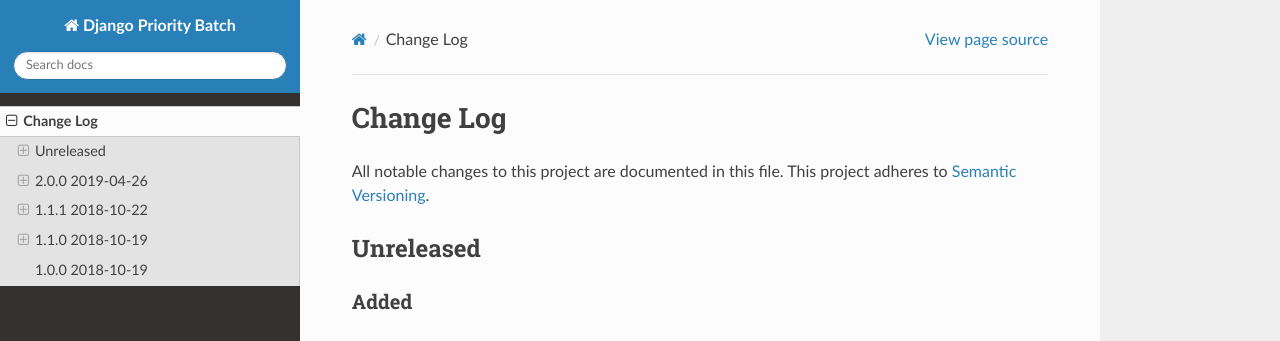
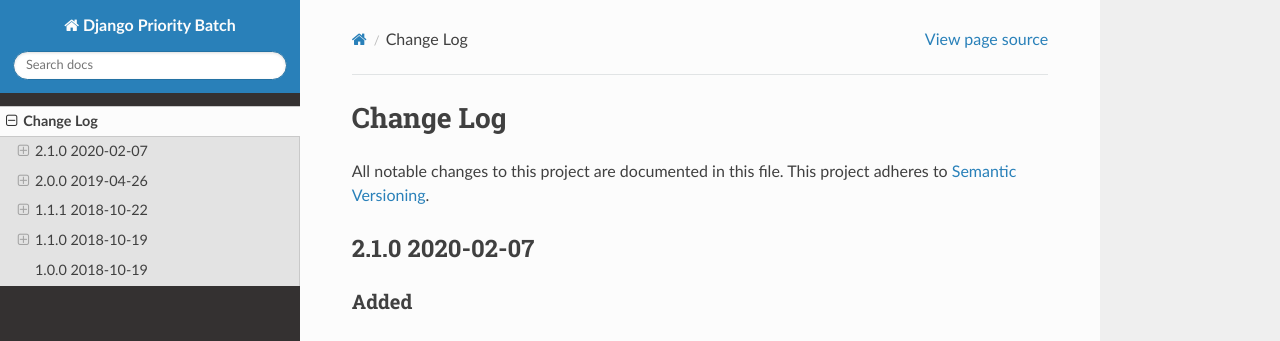
Before and after one commit to genialis/django-priority-batch, a Sphinx documentation site: the page built from docs/CHANGELOG.rst, in a window 1280 px wide and 1117 px high. Shown: the top 341 px of the window. Built offline with Sphinx 7.4.7 and the Read the Docs theme 2.0.0, drawn with Linux system fonts in a browser that asks for light colours.

Commit message:
Release 2.1.0

```diff
--- a/docs/CHANGELOG.rst
+++ b/docs/CHANGELOG.rst
@@ -6,9 +6,9 @@
 This project adheres to `Semantic Versioning <http://semver.org/>`_.
 
 
-==========
-Unreleased
-==========
+================
+2.1.0 2020-02-07
+================
 
 Added
 -------
```
